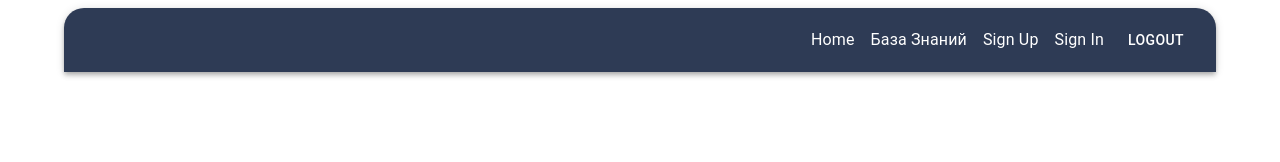
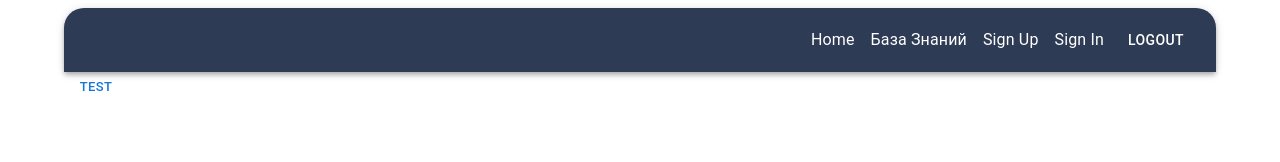
Before and after one commit to Tuzya/creators-hub, a React (Vite) app in the folder client/: page /allcourses/1 in a window 1280 px wide. Shown: the top 162 px of the page. Built offline with nearby package versions, Linux system fonts and the light colour scheme; no server answers.

Commit message:
addAllCoursesPart2

```diff
--- a/client/src/App.tsx
+++ b/client/src/App.tsx
@@ -19,8 +19,8 @@ function App(): JSX.Element {
         <Route path="/profile/:id" element={<ProfilePage />} />
 
         <Route path="/allcourses" element={<AllCoursesPage />} />
-        <Route path="/allcorses/:id" element={<CoursePage />} />
-        <Route path="/allcorses/:id/test/:testId" element={<TestPage />} />
+        <Route path="/allcourses/:id" element={<CoursePage />} />
+        <Route path="/allcourses/:id/test/:testId" element={<TestPage />} />
 
         <Route path="/signup" element={<SignUpPage />} />
         <Route path="/signin" element={<SignInPage />} />
--- a/client/src/components/pages/courses/CoursePage.tsx
+++ b/client/src/components/pages/courses/CoursePage.tsx
@@ -1,10 +1,12 @@
-import { Box } from '@mui/material';
+import { Box, Button } from '@mui/material';
 import React from 'react';
+import { Link } from 'react-router-dom';
+import CourseItem from '../../ui/CourseItem';
 
 export default function CoursePage(): JSX.Element {
   return (
-    <Box>
-
-    </Box>
+    <Link to={`/test`}>
+        <Button size='small' >Test</Button>
+        </Link>
   )
 }
```
Also changed, not shown: client/src/components/ui/CourseItem.tsx (+6 -1 lines).
